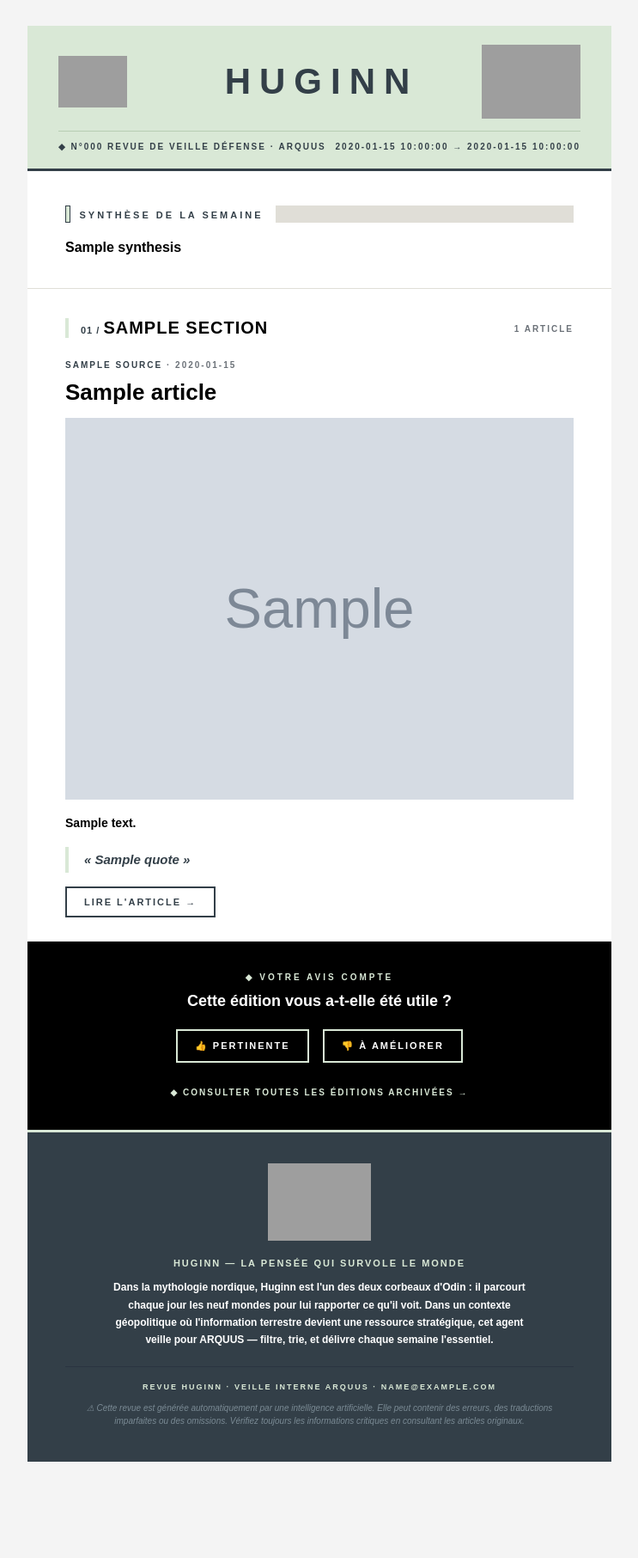
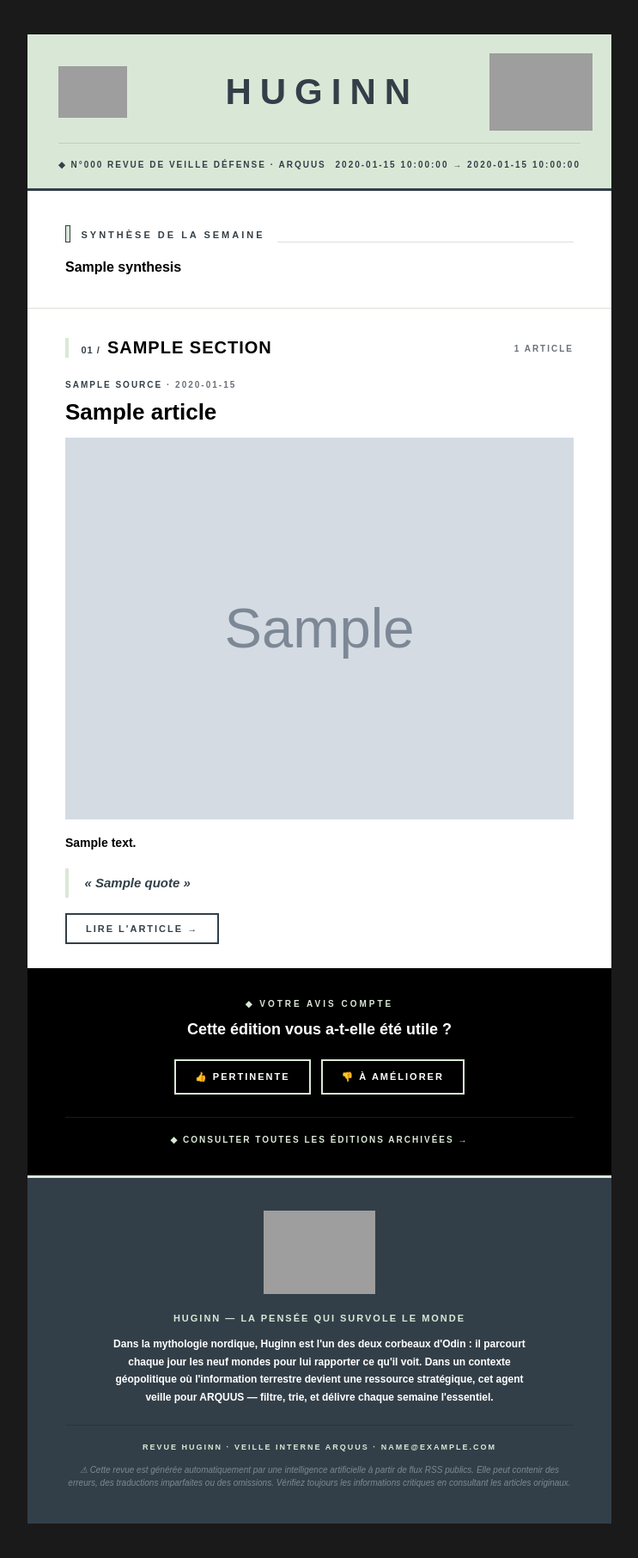
Before and after one commit to amaurylongin/huginn-newsletter, a Python web app: template templates/newsletter.html in a window 1280 px wide. Shown: the whole page at 86% size, without its empty margins (268-1011 px from the left). Before the commit the page ends 1700 px from the top, so only its background shows below. Run offline with Jinja, Linux system fonts and the light colour scheme; the template is opened without the code that fills it: most values are stand-ins (such as "Sample title", 1, 10 or a date in 2020); grey boxes marked "Sample" are stand-in pictures; grey boxes are pictures that could not be loaded.

Commit message:
Update newsletter.html

```diff
--- a/templates/newsletter.html
+++ b/templates/newsletter.html
@@ -6,60 +6,61 @@
 <meta http-equiv="X-UA-Compatible" content="IE=edge">
 <title>Revue Huginn N°{{ issue_number_padded }}</title>
 </head>
-<body style="margin:0;padding:0;background:#F4F4F4;font-family:Arial,Helvetica,sans-serif;font-weight:bold;" bgcolor="#F4F4F4">
+<body style="margin:0;padding:0;background-color:#1A1A1A;font-family:Arial,Helvetica,sans-serif;font-weight:bold;" bgcolor="#1A1A1A">
 
-<!-- Pré-header invisible -->
-<div style="display:none;max-height:0;overflow:hidden;font-size:1px;color:#F4F4F4;">
+<div style="display:none;max-height:0;overflow:hidden;font-size:1px;color:#1A1A1A;">
   Huginn N°{{ issue_number_padded }} · {{ total_articles }} article{% if total_articles > 1 %}s{% endif %} · {{ start_date_short }} → {{ end_date_short }}
 </div>
 
-<!-- Wrapper externe -->
-<table role="presentation" width="100%" cellpadding="0" cellspacing="0" border="0" bgcolor="#F4F4F4" style="background:#F4F4F4;">
-<tr><td align="center" style="padding:30px 12px;">
+<table role="presentation" width="100%" cellpadding="0" cellspacing="0" border="0" bgcolor="#1A1A1A" style="background-color:#1A1A1A;">
+<tr><td align="center" style="padding:40px 12px;">
 
-<!-- Conteneur principal 680px -->
-<table role="presentation" width="680" cellpadding="0" cellspacing="0" border="0" bgcolor="#FFFFFF" style="background:#FFFFFF;max-width:680px;width:100%;">
+<table role="presentation" width="100%" cellpadding="0" cellspacing="0" border="0" style="max-width:680px;background-color:#FFFFFF;" bgcolor="#FFFFFF">
 
   <!-- ===== MASTHEAD fond sage ===== -->
   <tr>
-    <td bgcolor="#D9E8D6" style="background:#D9E8D6;padding:22px 36px 20px;border-bottom:3px solid #333F48;">
+    <td bgcolor="#D9E8D6" style="background-color:#D9E8D6;padding:22px 36px 20px;border-bottom:3px solid #333F48;">
 
-      <!-- Ligne logos -->
       <table role="presentation" width="100%" cellpadding="0" cellspacing="0" border="0">
         <tr>
-          <td style="padding-bottom:14px;border-bottom:1px solid #B8CDB3;">
+          <td style="padding-bottom:14px;border-bottom:1px solid #BDD1B9;">
             <table role="presentation" width="100%" cellpadding="0" cellspacing="0" border="0">
               <tr>
                 <!-- Logo ARQUUS gauche -->
                 <td width="33%" align="left" valign="middle">
                   {% if arquus_dark_b64 %}
-                  <img src="{{ arquus_dark_b64 }}" width="80" alt="ARQUUS" style="width:80px;height:auto;display:block;border:0;">
+                  <img src="{{ arquus_dark_b64 }}" width="80" alt="ARQUUS" style="width:80px;height:auto;display:block;">
                   {% else %}
                   <span style="font-family:Arial,Helvetica,sans-serif;font-weight:bold;font-size:14px;color:#333F48;letter-spacing:3px;">ARQUUS</span>
                   {% endif %}
                 </td>
-                <!-- Titre HUGINN -->
+                <!-- Titre HUGINN centré -->
                 <td width="34%" align="center" valign="middle">
                   <span style="font-family:Arial,Helvetica,sans-serif;font-weight:bold;font-size:42px;letter-spacing:10px;text-transform:uppercase;color:#333F48;line-height:1;display:block;text-align:center;padding-left:10px;">Huginn</span>
                 </td>
-                <!-- Logo corbeau droite -->
+                <!-- Logo corbeau droit -->
                 <td width="33%" align="right" valign="middle">
                   {% if huginn_b64 %}
-                  <img src="{{ huginn_b64 }}" width="115" alt="HUGINN" style="width:115px;height:auto;display:block;margin-left:auto;border:0;">
+                  <img src="{{ huginn_b64 }}" width="120" alt="HUGINN" style="width:120px;height:auto;display:block;margin-left:auto;margin-right:-14px;">
                   {% endif %}
                 </td>
               </tr>
             </table>
           </td>
         </tr>
-        <!-- Méta -->
         <tr>
-          <td style="padding-top:12px;">
+          <td style="padding-top:14px;">
             <table role="presentation" width="100%" cellpadding="0" cellspacing="0" border="0">
               <tr>
-                <td align="left" style="font-family:Arial,Helvetica,sans-serif;font-weight:bold;font-size:10px;letter-spacing:2px;text-transform:uppercase;color:#333F48;">◆ N°{{ issue_number_padded }}</td>
-                <td align="center" style="font-family:Arial,Helvetica,sans-serif;font-weight:bold;font-size:10px;letter-spacing:2px;text-transform:uppercase;color:#333F48;">Revue de veille défense · ARQUUS</td>
-                <td align="right" style="font-family:Arial,Helvetica,sans-serif;font-weight:bold;font-size:10px;letter-spacing:2px;text-transform:uppercase;color:#333F48;">{{ start_date_label }} → {{ end_date_label }}</td>
+                <td align="left">
+                  <span style="font-family:Arial,Helvetica,sans-serif;font-weight:bold;font-size:10px;letter-spacing:2px;text-transform:uppercase;color:#333F48;">◆ N°{{ issue_number_padded }}</span>
+                </td>
+                <td align="center">
+                  <span style="font-family:Arial,Helvetica,sans-serif;font-weight:bold;font-size:10px;letter-spacing:2px;text-transform:uppercase;color:#333F48;">Revue de veille défense · ARQUUS</span>
+                </td>
+                <td align="right">
+                  <span style="font-family:Arial,Helvetica,sans-serif;font-weight:bold;font-size:10px;letter-spacing:2px;text-transform:uppercase;color:#333F48;">{{ start_date_label }} → {{ end_date_label }}</span>
+                </td>
               </tr>
             </table>
           </td>
@@ -71,21 +72,20 @@
 
   <!-- ===== SYNTHÈSE fond blanc ===== -->
   <tr>
-    <td bgcolor="#FFFFFF" style="background:#FFFFFF;padding:40px 44px 34px;border-bottom:1px solid #E0DED7;">
-      <!-- Label -->
+    <td bgcolor="#FFFFFF" style="background-color:#FFFFFF;padding:40px 44px 34px;border-bottom:1px solid #E0DED7;">
       <table role="presentation" width="100%" cellpadding="0" cellspacing="0" border="0" style="margin-bottom:16px;">
         <tr>
           <td style="white-space:nowrap;vertical-align:middle;padding-right:14px;">
             <table role="presentation" cellpadding="0" cellspacing="0" border="0">
               <tr>
-                <td bgcolor="#D9E8D6" width="10" height="10" style="background:#D9E8D6;border:1.5px solid #333F48;width:10px;height:10px;">&nbsp;</td>
-                <td style="padding-left:10px;white-space:nowrap;">
+                <td bgcolor="#D9E8D6" width="10" height="10" style="width:10px;height:10px;background-color:#D9E8D6;border:1.5px solid #333F48;">&nbsp;</td>
+                <td style="padding-left:12px;white-space:nowrap;">
                   <span style="font-family:Arial,Helvetica,sans-serif;font-weight:bold;font-size:11px;letter-spacing:3px;text-transform:uppercase;color:#333F48;">Synthèse de la semaine</span>
                 </td>
               </tr>
             </table>
           </td>
-          <td width="100%" bgcolor="#E0DED7" height="1" style="background:#E0DED7;height:1px;font-size:1px;line-height:1px;">&nbsp;</td>
+          <td width="100%" style="border-bottom:1px solid #E0DED7;">&nbsp;</td>
         </tr>
       </table>
       <p style="margin:0;font-family:Arial,Helvetica,sans-serif;font-weight:bold;font-size:16px;line-height:1.6;color:#000000;">{{ synthesis }}</p>
@@ -95,13 +95,14 @@
   <!-- ===== THÈMES fond blanc ===== -->
   {% for section in themed_sections %}
   <tr>
-    <td bgcolor="#FFFFFF" style="background:#FFFFFF;padding:34px 44px 28px;{% if not loop.first %}border-top:1px solid #E0DED7;{% endif %}">
+    <td bgcolor="#FFFFFF" style="background-color:#FFFFFF;padding:34px 44px 28px;{% if not loop.first %}border-top:1px solid #E0DED7;{% endif %}">
 
-      <!-- En-tête thème -->
+      <!-- En-tête thème avec barre verte gauche -->
       <table role="presentation" width="100%" cellpadding="0" cellspacing="0" border="0" style="margin-bottom:26px;">
         <tr>
-          <td style="padding-left:14px;border-left:4px solid #D9E8D6;vertical-align:middle;">
-            <span style="font-family:Arial,Helvetica,sans-serif;font-weight:bold;font-size:11px;color:#333F48;letter-spacing:1px;">{{ "%02d"|format(section.number) }} /&nbsp;</span><span style="font-family:Arial,Helvetica,sans-serif;font-weight:bold;font-size:20px;color:#000000;text-transform:uppercase;letter-spacing:1px;">{{ section.title }}</span>
+          <td bgcolor="#D9E8D6" width="4" style="background-color:#D9E8D6;width:4px;">&nbsp;</td>
+          <td style="padding-left:14px;vertical-align:middle;">
+            <span style="font-family:Arial,Helvetica,sans-serif;font-weight:bold;font-size:11px;color:#333F48;letter-spacing:1px;">{{ "%02d"|format(section.number) }} /&nbsp;&nbsp;</span><span style="font-family:Arial,Helvetica,sans-serif;font-weight:bold;font-size:20px;color:#000000;text-transform:uppercase;letter-spacing:1px;">{{ section.title }}</span>
           </td>
           <td align="right" style="vertical-align:middle;white-space:nowrap;">
             <span style="font-family:Arial,Helvetica,sans-serif;font-weight:bold;font-size:10px;color:#6B7178;letter-spacing:2px;text-transform:uppercase;">{{ section.count }} article{% if section.count > 1 %}s{% endif %}</span>
@@ -111,44 +112,41 @@
 
       <!-- Articles -->
       {% for article in section.articles %}
-      <table role="presentation" width="100%" cellpadding="0" cellspacing="0" border="0" style="{% if not loop.last %}margin-bottom:30px;{% endif %}">
+      <table role="presentation" width="100%" cellpadding="0" cellspacing="0" border="0" style="margin-bottom:{% if not loop.last %}30px{% else %}0{% endif %};">
         <tr>
           <td style="{% if not loop.last %}padding-bottom:28px;border-bottom:1px dashed #E0DED7;{% endif %}">
 
-            <!-- Méta source · date -->
             <p style="margin:0 0 10px 0;font-family:Arial,Helvetica,sans-serif;font-weight:bold;font-size:10px;letter-spacing:2px;text-transform:uppercase;color:#6B7178;">
               <span style="color:#333F48;">{{ article.source }}</span>&nbsp;·&nbsp;{{ article.date[:10] }}
             </p>
 
-            <!-- Titre article -->
-            <p style="margin:0 0 14px 0;font-family:Arial,Helvetica,sans-serif;font-weight:bold;line-height:1.25;color:#000000;font-size:{% if loop.first and section.number == 1 %}26px{% else %}22px{% endif %};">
+            <p style="margin:0 0 14px 0;font-family:Arial,Helvetica,sans-serif;font-weight:bold;font-size:{% if loop.first and section.number == 1 %}26px{% else %}22px{% endif %};line-height:1.25;color:#000000;">
               {{ article.title_fr }}
             </p>
 
-            <!-- Image si disponible -->
             {% if article.image_url %}
-            <img src="{{ article.image_url }}" width="592" alt="" style="width:100%;max-width:592px;height:auto;display:block;margin-bottom:16px;border:0;">
+            <img src="{{ article.image_url }}" width="592" alt="" style="width:100%;max-width:592px;height:auto;display:block;margin-bottom:16px;">
             {% endif %}
 
-            <!-- Résumé -->
             <p style="margin:0 0 16px 0;font-family:Arial,Helvetica,sans-serif;font-weight:bold;font-size:14px;line-height:1.65;color:#000000;">{{ article.summary_fr }}</p>
 
-            <!-- Citation -->
             {% if article.quote %}
-            <table role="presentation" width="100%" cellpadding="0" cellspacing="0" border="0" style="margin:16px 0;">
+            <table role="presentation" width="100%" cellpadding="0" cellspacing="0" border="0" style="margin:18px 0;">
               <tr>
-                <td style="border-left:4px solid #D9E8D6;padding:4px 0 4px 18px;">
+                <td bgcolor="#D9E8D6" width="4" style="background-color:#D9E8D6;width:4px;">&nbsp;</td>
+                <td style="padding:6px 0 6px 18px;">
                   <p style="margin:0;font-family:Arial,Helvetica,sans-serif;font-weight:bold;font-style:italic;font-size:15px;line-height:1.45;color:#333F48;">«&nbsp;{{ article.quote }}&nbsp;»</p>
                 </td>
               </tr>
             </table>
             {% endif %}
 
-            <!-- Bouton lire -->
-            <table role="presentation" cellpadding="0" cellspacing="0" border="0" style="margin-top:6px;">
+            <table role="presentation" cellpadding="0" cellspacing="0" border="0" style="margin-top:4px;">
               <tr>
                 <td style="border:2px solid #333F48;">
-                  <a href="{{ article.link }}" style="display:inline-block;font-family:Arial,Helvetica,sans-serif;font-weight:bold;font-size:11px;letter-spacing:2px;text-transform:uppercase;color:#333F48;text-decoration:none;padding:10px 20px;">Lire l'article →</a>
+                  <a href="{{ article.link }}" style="display:inline-block;font-family:Arial,Helvetica,sans-serif;font-weight:bold;font-size:11px;letter-spacing:2px;text-transform:uppercase;color:#333F48;text-decoration:none;padding:10px 22px;">
+                    Lire l'article →
+                  </a>
                 </td>
               </tr>
             </table>
@@ -164,48 +162,60 @@
 
   <!-- ===== FEEDBACK fond noir ===== -->
   <tr>
-    <td bgcolor="#000000" style="background:#000000;padding:36px 44px;text-align:center;">
-      <p style="margin:0 0 12px 0;font-family:Arial,Helvetica,sans-serif;font-weight:bold;font-size:10px;letter-spacing:3px;text-transform:uppercase;color:#D9E8D6;">◆ Votre avis compte</p>
-      <p style="margin:0 0 22px 0;font-family:Arial,Helvetica,sans-serif;font-weight:bold;font-size:18px;color:#FFFFFF;">Cette édition vous a-t-elle été utile&nbsp;?</p>
-      <table role="presentation" cellpadding="0" cellspacing="0" border="0" align="center" style="margin:0 auto 24px auto;">
+    <td bgcolor="#000000" style="background-color:#000000;padding:36px 44px;text-align:center;">
+      <p style="margin:0 0 14px 0;font-family:Arial,Helvetica,sans-serif;font-weight:bold;font-size:10px;letter-spacing:3px;text-transform:uppercase;color:#D9E8D6;">◆ Votre avis compte</p>
+      <p style="margin:0 0 24px 0;font-family:Arial,Helvetica,sans-serif;font-weight:bold;font-size:18px;color:#FFFFFF;">Cette édition vous a-t-elle été utile&nbsp;?</p>
+      <table role="presentation" cellpadding="0" cellspacing="0" border="0" align="center" style="margin:0 auto 26px auto;">
         <tr>
-          <td style="padding-right:8px;">
-            <a href="mailto:{{ feedback_email }}?subject=Feedback%20positif%20—%20Huginn%20N%C2%B0{{ issue_number_padded }}" style="display:inline-block;font-family:Arial,Helvetica,sans-serif;font-weight:bold;font-size:11px;letter-spacing:2px;text-transform:uppercase;color:#FFFFFF;text-decoration:none;padding:11px 20px;border:2px solid #D9E8D6;">👍 Pertinente</a>
+          <td style="padding-right:6px;">
+            <a href="mailto:{{ feedback_email }}?subject=Feedback%20positif%20—%20Huginn%20N°{{ issue_number_padded }}"
+               style="display:inline-block;font-family:Arial,Helvetica,sans-serif;font-weight:bold;font-size:11px;letter-spacing:2px;text-transform:uppercase;color:#FFFFFF;text-decoration:none;padding:12px 22px;border:2px solid #D9E8D6;">
+              👍 Pertinente
+            </a>
           </td>
-          <td style="padding-left:8px;">
-            <a href="mailto:{{ feedback_email }}?subject=Feedback%20à%20améliorer%20—%20Huginn%20N%C2%B0{{ issue_number_padded }}" style="display:inline-block;font-family:Arial,Helvetica,sans-serif;font-weight:bold;font-size:11px;letter-spacing:2px;text-transform:uppercase;color:#FFFFFF;text-decoration:none;padding:11px 20px;border:2px solid #D9E8D6;">👎 À améliorer</a>
+          <td style="padding-left:6px;">
+            <a href="mailto:{{ feedback_email }}?subject=Feedback%20à%20améliorer%20—%20Huginn%20N°{{ issue_number_padded }}"
+               style="display:inline-block;font-family:Arial,Helvetica,sans-serif;font-weight:bold;font-size:11px;letter-spacing:2px;text-transform:uppercase;color:#FFFFFF;text-decoration:none;padding:12px 22px;border:2px solid #D9E8D6;">
+              👎 À améliorer
+            </a>
           </td>
         </tr>
       </table>
-      <a href="{{ archive_index_url }}" style="font-family:Arial,Helvetica,sans-serif;font-weight:bold;font-size:10px;letter-spacing:2px;text-transform:uppercase;color:#D9E8D6;text-decoration:none;">◆ Consulter toutes les éditions archivées →</a>
+      <a href="{{ archive_index_url }}" style="font-family:Arial,Helvetica,sans-serif;font-weight:bold;font-size:10px;letter-spacing:2px;text-transform:uppercase;color:#D9E8D6;text-decoration:none;display:block;padding-top:20px;border-top:1px solid #1A1A1A;">
+        ◆ Consulter toutes les éditions archivées →
+      </a>
     </td>
   </tr>
 
   <!-- ===== FOOTER fond charcoal ===== -->
   <tr>
-    <td bgcolor="#333F48" style="background:#333F48;padding:36px 44px 40px;border-top:3px solid #D9E8D6;text-align:center;">
+    <td bgcolor="#333F48" style="background-color:#333F48;padding:38px 44px 40px;border-top:3px solid #D9E8D6;text-align:center;">
 
       {% if arquus_white_b64 %}
-      <img src="{{ arquus_white_b64 }}" width="120" alt="ARQUUS" style="width:120px;height:auto;display:block;margin:0 auto 20px auto;border:0;">
+      <img src="{{ arquus_white_b64 }}" width="130" alt="ARQUUS" style="width:130px;height:auto;display:block;margin:0 auto 22px auto;">
       {% endif %}
 
-      <p style="margin:0 0 12px 0;font-family:Arial,Helvetica,sans-serif;font-weight:bold;font-size:11px;letter-spacing:2px;text-transform:uppercase;color:#D9E8D6;">Huginn — La pensée qui survole le monde</p>
+      <p style="margin:0 0 14px 0;font-family:Arial,Helvetica,sans-serif;font-weight:bold;font-size:11px;letter-spacing:2px;text-transform:uppercase;color:#D9E8D6;">
+        Huginn — La pensée qui survole le monde
+      </p>
 
-      <p style="margin:0 auto 20px auto;max-width:480px;font-family:Arial,Helvetica,sans-serif;font-weight:bold;font-size:12px;line-height:1.7;color:#FFFFFF;">Dans la mythologie nordique, Huginn est l'un des deux corbeaux d'Odin : il parcourt chaque jour les neuf mondes pour lui rapporter ce qu'il voit. Dans un contexte géopolitique où l'information terrestre devient une ressource stratégique, cet agent veille pour ARQUUS — filtre, trie, et délivre chaque semaine l'essentiel.</p>
+      <p style="margin:0 auto 22px auto;max-width:480px;font-family:Arial,Helvetica,sans-serif;font-weight:bold;font-size:12px;line-height:1.7;color:#FFFFFF;">
+        Dans la mythologie nordique, Huginn est l'un des deux corbeaux d'Odin : il parcourt chaque jour les neuf mondes pour lui rapporter ce qu'il voit. Dans un contexte géopolitique où l'information terrestre devient une ressource stratégique, cet agent veille pour ARQUUS — filtre, trie, et délivre chaque semaine l'essentiel.
+      </p>
 
-      <p style="margin:0;padding-top:18px;border-top:1px solid #2A3440;font-family:Arial,Helvetica,sans-serif;font-weight:bold;font-size:9px;letter-spacing:2px;text-transform:uppercase;color:#D9E8D6;">Revue Huginn · Veille interne ARQUUS · {{ feedback_email }}</p>
+      <p style="margin:0;padding-top:20px;border-top:1px solid #2A3440;font-family:Arial,Helvetica,sans-serif;font-weight:bold;font-size:9px;letter-spacing:2px;text-transform:uppercase;color:#D9E8D6;">
+        Revue Huginn · Veille interne ARQUUS · {{ feedback_email }}
+      </p>
 
-      <p style="margin:12px 0 0 0;font-family:Arial,Helvetica,sans-serif;font-weight:normal;font-style:italic;font-size:10px;line-height:1.5;color:#7A8A94;">⚠ Cette revue est générée automatiquement par une intelligence artificielle. Elle peut contenir des erreurs, des traductions imparfaites ou des omissions. Vérifiez toujours les informations critiques en consultant les articles originaux.</p>
+      <p style="margin:14px 0 0 0;font-family:Arial,Helvetica,sans-serif;font-weight:normal;font-style:italic;font-size:10px;line-height:1.5;color:#7A8A94;">
+        ⚠ Cette revue est générée automatiquement par une intelligence artificielle à partir de flux RSS publics. Elle peut contenir des erreurs, des traductions imparfaites ou des omissions. Vérifiez toujours les informations critiques en consultant les articles originaux.
+      </p>
 
     </td>
   </tr>
 
 </table>
-<!-- /conteneur -->
-
 </td></tr>
 </table>
-<!-- /wrapper -->
-
 </body>
 </html>
```
